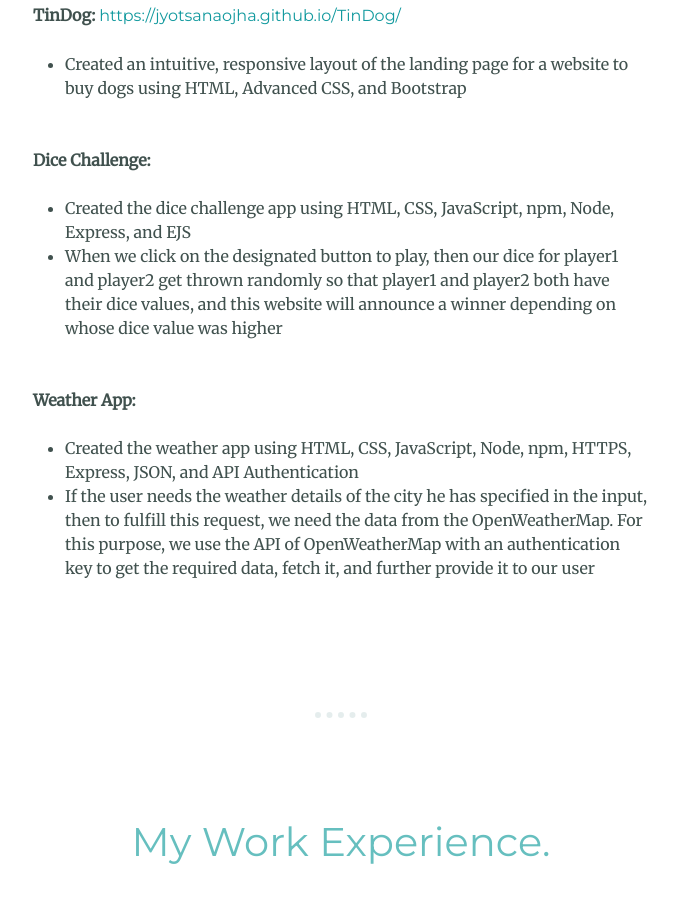
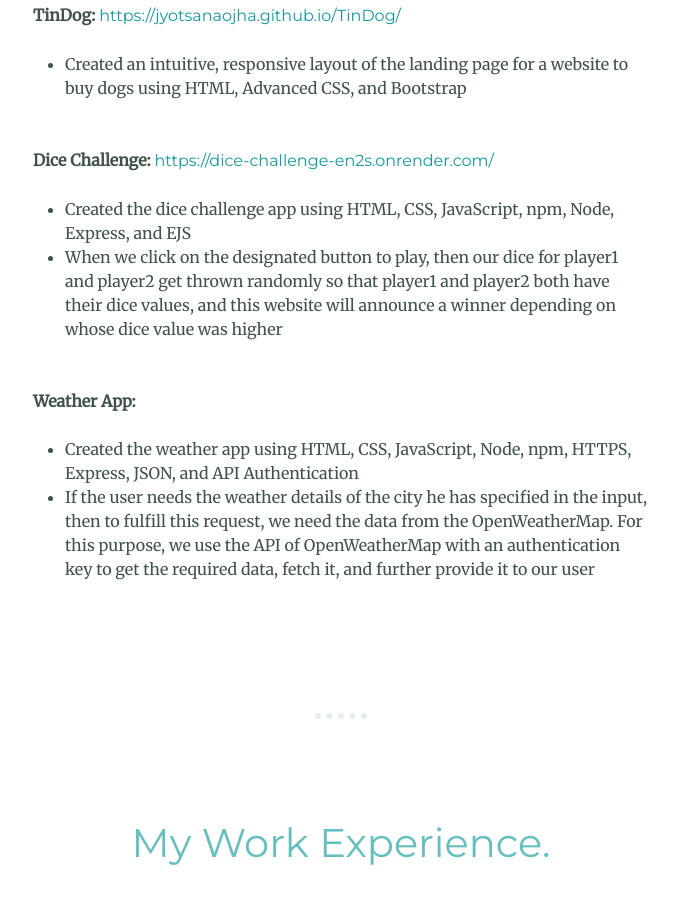
Before and after one commit to JyotsanaOjha/portfolio, a plain HTML site: page index.html in a window 1280 px wide. Shown: the part 4038-4941 px from the top of the page, without its empty margins (299-977 px from the left). Drawn offline with nearby package versions, Linux system fonts and the light colour scheme.

Commit message:
Update index.html
Add link for dice challenge project

```diff
--- a/index.html
+++ b/index.html
@@ -358,7 +358,7 @@
       <div class="row  pb-3 pt-3">
         <div class="col Project-column">
           <strong>Dice Challenge:</strong>
-          <!-- <a href="https://jyotsanaojha.github.io/Drum-Kit/">https://jyotsanaojha.github.io/Drum-Kit/</a> -->
+          <a href="https://dice-challenge-en2s.onrender.com/">https://dice-challenge-en2s.onrender.com/</a>
           <br>
           <br>
           <ul>
```
